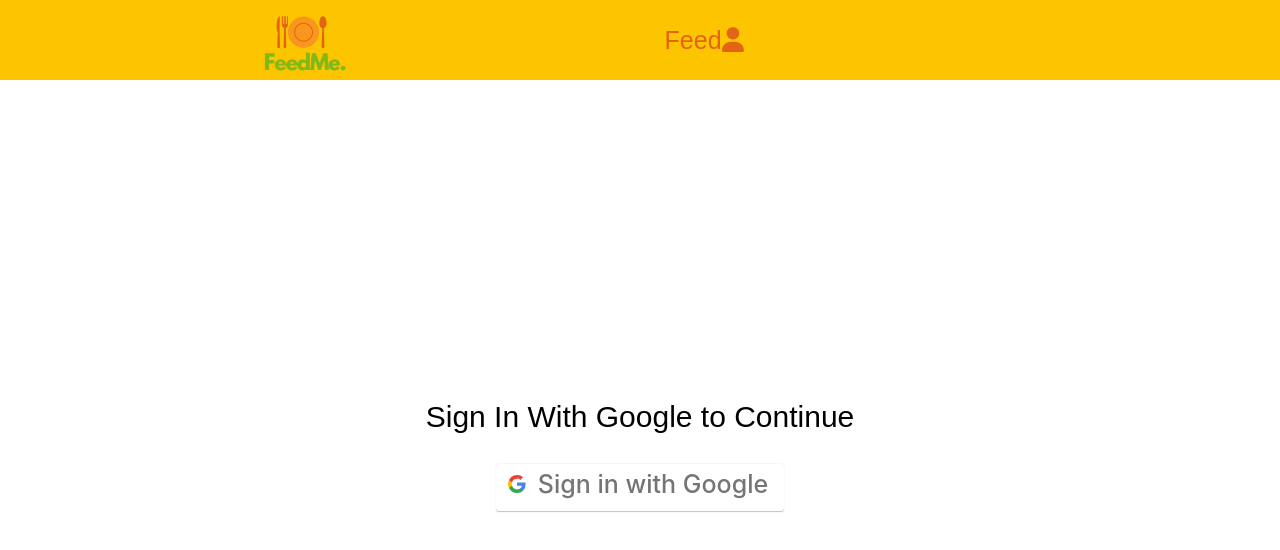
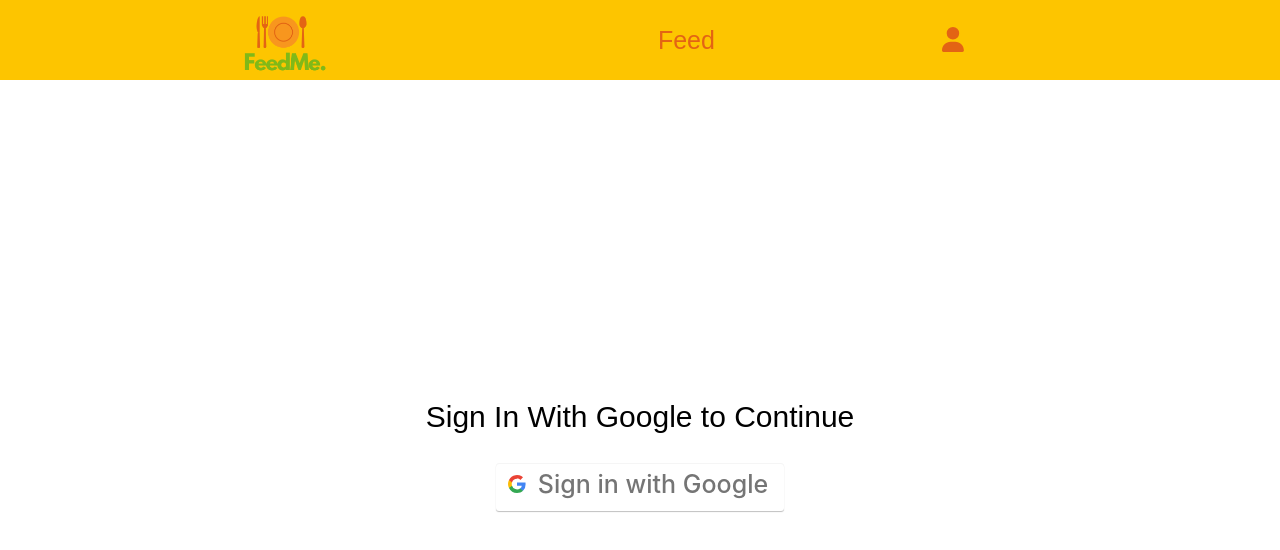
Before and after one commit to georghz/feedme, a React (Create React App) app in the folder feedme/: page /profilepage in a window 1280 px wide. Shown: the top 550 px of the page. Built offline with nearby package versions, Linux system fonts and the light colour scheme; no server answers; a web font is replaced by a local one.

Commit message:
getting some space, must change later

```diff
--- a/feedme/src/components/Nav.css
+++ b/feedme/src/components/Nav.css
@@ -19,6 +19,11 @@
   left: -300px;
 }
 
+.pb {
+  position: relative;
+  left: 200px;
+}
+
 a {
   color: rgb(227, 100, 20);
   text-decoration: none;
--- a/feedme/src/components/Nav.js
+++ b/feedme/src/components/Nav.js
@@ -18,18 +18,22 @@ export default function Nav() {
     <div className="navBar">
       <nav className="nav">
         <img className="logo" src={logo} alt="Logo" />
+        &nbsp;&nbsp;&nbsp;
         <Link to="/"> Feed </Link>
-
+        &nbsp;&nbsp;&nbsp;&nbsp;&nbsp;&nbsp;
         {user === null ? (
           <></>
         ) : (
           <>
             <Link to="/createrecipe"> Create Recipe </Link>
+            &nbsp;&nbsp;&nbsp;&nbsp;&nbsp;&nbsp;
             <Link to="/likedrecipes"> Liked Recipes </Link>
+            &nbsp;&nbsp;&nbsp;&nbsp;&nbsp;&nbsp;
             <Link to="/myrecipes"> My Recipes </Link>
+            &nbsp;&nbsp;&nbsp;&nbsp;&nbsp;&nbsp;&nbsp;&nbsp;&nbsp;&nbsp;&nbsp;&nbsp;&nbsp;&nbsp;&nbsp;&nbsp;&nbsp;&nbsp;&nbsp;&nbsp;&nbsp;&nbsp;&nbsp;&nbsp;&nbsp;&nbsp;&nbsp;&nbsp;&nbsp;&nbsp;
           </>
         )}
-        <Link to="/profilepage">
+        <Link className="pb" to="/profilepage">
           {" "}
           <FontAwesomeIcon icon={faUser} />{" "}
         </Link>
```
